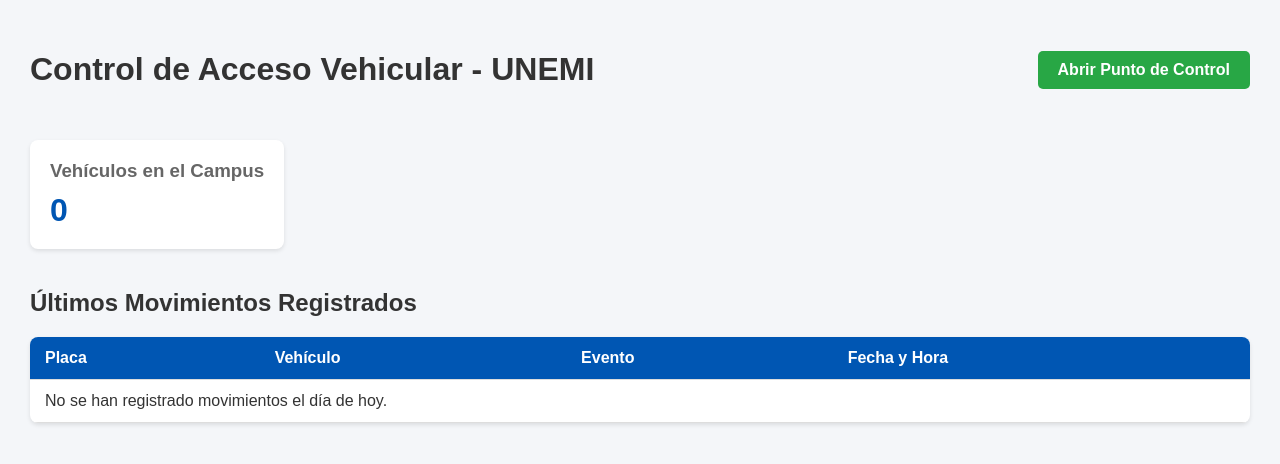
After one commit to Darix-io/Componente-Pract-Monolito-MVT--Python-Django-MySQL, a Django app: page /registros/dashboard/ in a window 1280 px wide. The commit adds this page. Shown: the top 464 px of the page. Run offline with Django 5.2, Linux system fonts and the light colour scheme; the visitor is signed in with stand-in values (Sample User, id 1); data that the repository does not hold is empty.

Commit message:
implementacion del dashboard, escaneo de QR

```diff
--- /dev/null
+++ b/control_vehicular_unemi/registros/templates/registros/dashboard.html
@@ -0,0 +1,59 @@
+<!DOCTYPE html>
+<html lang="es">
+<head>
+    <meta charset="UTF-8">
+    <title>Panel de Control - Seguridad UNEMI</title>
+    <style>
+        body { font-family: Arial, sans-serif; margin: 30px; background-color: #f4f6f9; color: #333; }
+        .header { display: flex; justify-content: space-between; align-items: center; margin-bottom: 30px; }
+        .card { background: white; padding: 20px; border-radius: 8px; box-shadow: 0 2px 4px rgba(0,0,0,0.1); display: inline-block; margin-bottom: 20px; }
+        .card h3 { margin: 0 0 10px 0; color: #666; }
+        .card .numero { font-size: 32px; font-weight: bold; color: #0056b3; }
+        table { width: 100%; border-collapse: collapse; background: white; border-radius: 8px; overflow: hidden; box-shadow: 0 2px 4px rgba(0,0,0,0.1); }
+        th, td { padding: 12px 15px; text-align: left; border-bottom: 1px solid #ddd; }
+        th { background-color: #0056b3; color: white; }
+        tr:hover { background-color: #f1f1f1; }
+        .btn { display: inline-block; background: #28a745; color: white; padding: 10px 20px; text-decoration: none; border-radius: 5px; font-weight: bold; }
+        .btn:hover { background: #218838; }
+    </style>
+</head>
+<body>
+
+    <div class="header">
+        <h1>Control de Acceso Vehicular - UNEMI</h1>
+        <a href="{% url 'validar_acceso' %}" class="btn">Abrir Punto de Control</a>
+    </div>
+
+    <div class="card">
+        <h3>Vehículos en el Campus</h3>
+        <div class="numero">{{ vehiculos_dentro }}</div>
+    </div>
+
+    <h2>Últimos Movimientos Registrados</h2>
+    <table>
+        <thead>
+            <tr>
+                <th>Placa</th>
+                <th>Vehículo</th>
+                <th>Evento</th>
+                <th>Fecha y Hora</th>
+            </tr>
+        </thead>
+        <tbody>
+            {% for acceso in ultimos_accesos %}
+            <tr>
+                <td><strong>{{ acceso.vehiculo.placa }}</strong></td>
+                <td>{{ acceso.vehiculo.marca }}</td>
+                <td>{{ acceso.tipo }}</td>
+                <td>{{ acceso.fecha_hora|date:"Y-m-d H:i:s" }}</td>
+            </tr>
+            {% empty %}
+            <tr>
+                <td colspan="4">No se han registrado movimientos el día de hoy.</td>
+            </tr>
+            {% endfor %}
+        </tbody>
+    </table>
+
+</body>
+</html>
--- a/control_vehicular_unemi/registros/urls.py
+++ b/control_vehicular_unemi/registros/urls.py
@@ -3,4 +3,5 @@ from . import views
 
 urlpatterns = [
     path('validar/', views.validar_acceso, name='validar_acceso'),
+    path('dashboard/', views.dashboard_guardia, name='dashboard_guardia'), # <--- Agrega esta línea
 ]
--- a/control_vehicular_unemi/registros/views.py
+++ b/control_vehicular_unemi/registros/views.py
@@ -1,7 +1,9 @@
 from django.shortcuts import render, redirect
+from django.contrib.auth.decorators import login_required # <-- Agrega esta línea
 from accesos.models import Vehiculo
 from .models import RegistroAcceso, TipoAcceso
 
+@login_required(login_url='/admin/login/')
 def validar_acceso(request):
     resultado = None
     if request.method == 'POST':
@@ -16,3 +18,19 @@ def validar_acceso(request):
             resultado = "Error: Vehículo no encontrado en la base de datos."
 
     return render(request, 'registros/validar.html', {'resultado': resultado})
+
+@login_required(login_url='/admin/login/')
+def dashboard_guardia(request):
+    # Obtener los últimos 10 accesos registrados en el sistema
+    ultimos_accesos = RegistroAcceso.objects.select_related('vehiculo').order_by('-fecha_hora')[:10]
+
+    # Cálculo rápido para el contador del campus
+    total_entradas = RegistroAcceso.objects.filter(tipo='Entrada').count()
+    total_salidas = RegistroAcceso.objects.filter(tipo='Salida').count()
+    vehiculos_dentro = max(0, total_entradas - total_salidas)
+
+    context = {
+        'ultimos_accesos': ultimos_accesos,
+        'vehiculos_dentro': vehiculos_dentro,
+    }
+    return render(request, 'registros/dashboard.html', context)
```
Also changed, not shown: control_vehicular_unemi/registros/templates/registros/validar.html (+59 -13 lines).
